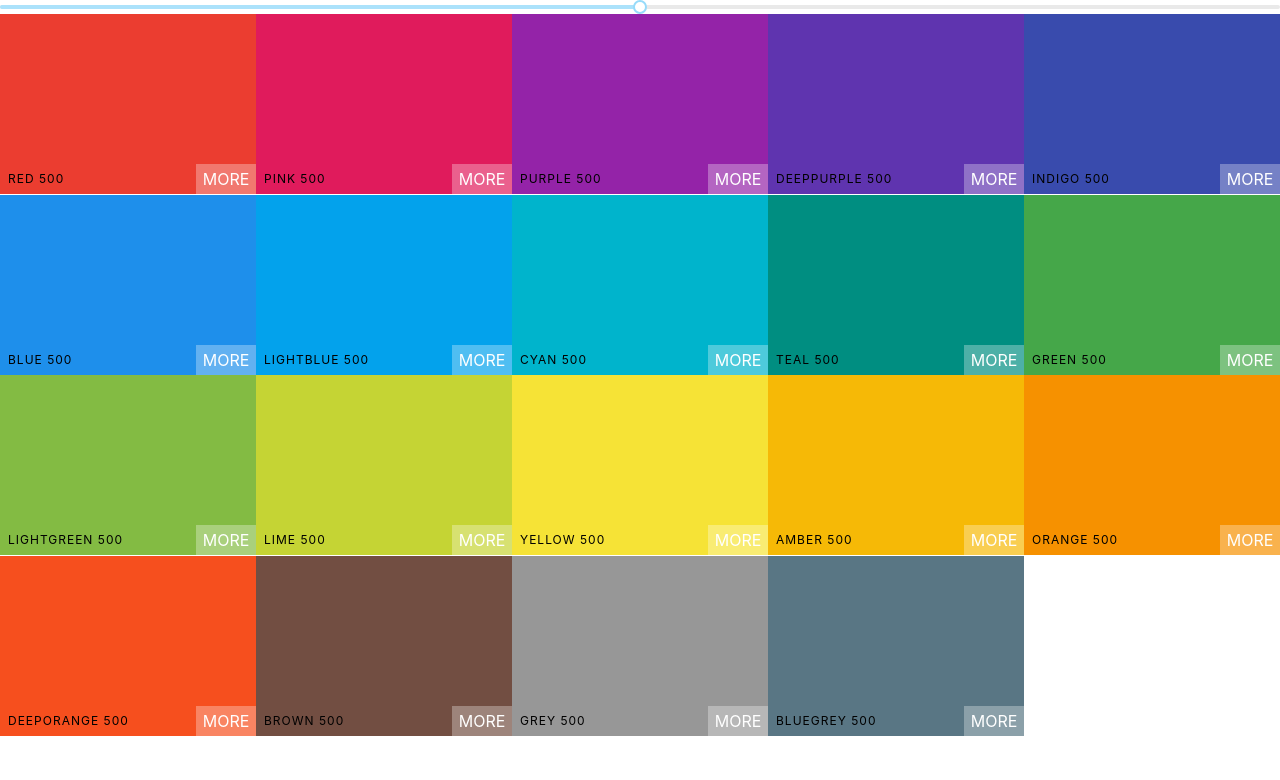
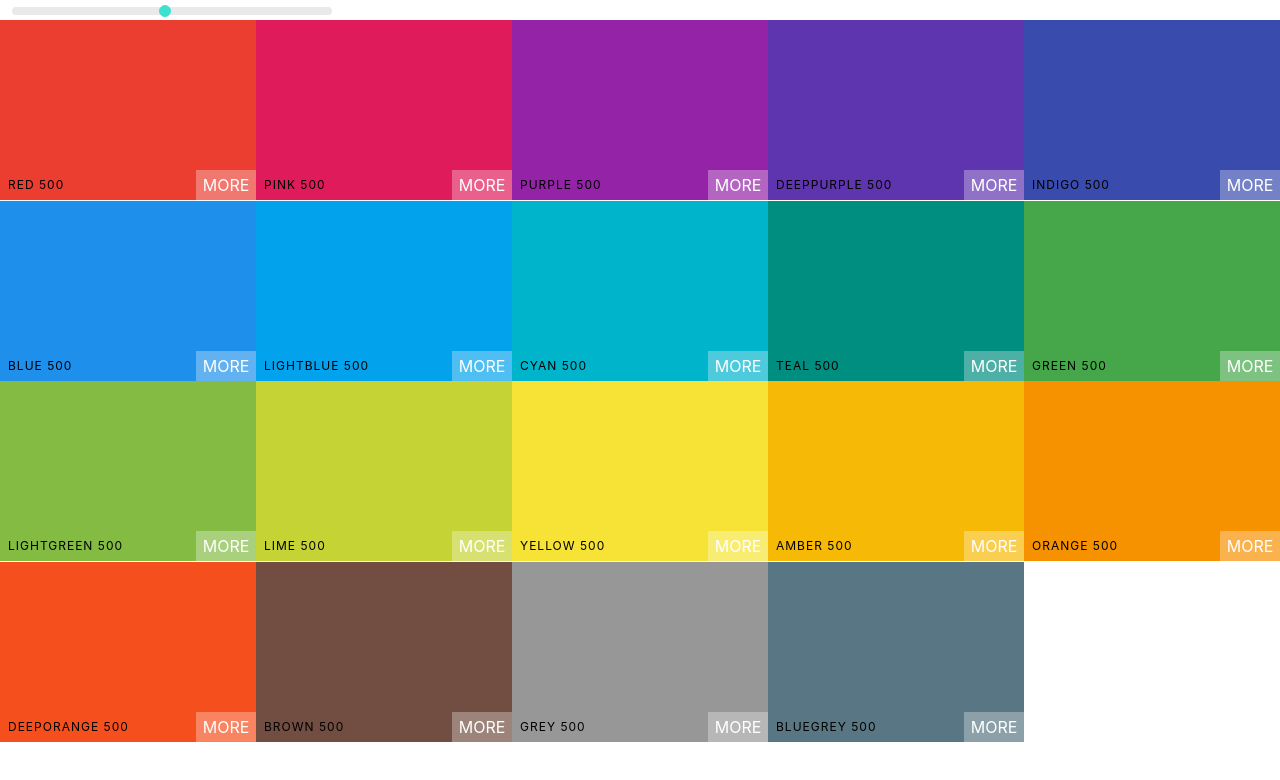
Before and after one commit to yunshine/React-Color-Palettes, a React (Create React App) app: page / in a window 1280 px wide. Shown: the top 780 px of the page. Built offline with nearby package versions, Linux system fonts and the light colour scheme.

Commit message:
Styled color slider

```diff
--- a/src/Palette.css
+++ b/src/Palette.css
@@ -5,3 +5,30 @@
 .Palette-colors {
   height: 90%;
 }
+
+.slider {
+  width: 320px;
+  margin: 0 12px;
+  display: inline-block;
+}
+
+.rc-slider-track {
+  background-color: transparent;
+}
+
+.rc-slider-rail {
+  height: 8px;
+}
+.rc-slider-handle,
+.rc-slider-handle:active,
+.rc-slider-handle:focus,
+.rc-slider-handle:hover {
+  background-color: turquoise;
+  outline: none;
+  border: 1px solid turquoise;
+  box-shadow: none;
+  width: 12px;
+  height: 12px;
+  margin-top: -2px;
+  margin-left: -7px;
+}
--- a/src/Palette.js
+++ b/src/Palette.js
@@ -1,7 +1,7 @@
 import React, { Component } from 'react'; // imrc is the shortcut...
 // import -something-, { -something- } from './-something-';
+import 'rc-slider/assets/index.css';
 import './Palette.css';
-import 'rc-slider/assets/index.css';
 // import { Route, Switch, NavLink } from 'react-router-dom';
 import ColorBox from './ColorBox';
 import Slider from 'rc-slider';
@@ -30,7 +30,9 @@ class Palette extends Component {
 
     return (
       <div className="Palette">
-        <Slider defaultValue={level} min={100} max={900} step={100} onAfterChange={this.changeLevel} />
+        <div className="slider">
+          <Slider defaultValue={level} min={100} max={900} step={100} onAfterChange={this.changeLevel} />
+        </div>
         {/* Navbar will go here... */}
         <div className="Palette-colors">
           {colorBoxes}
```
